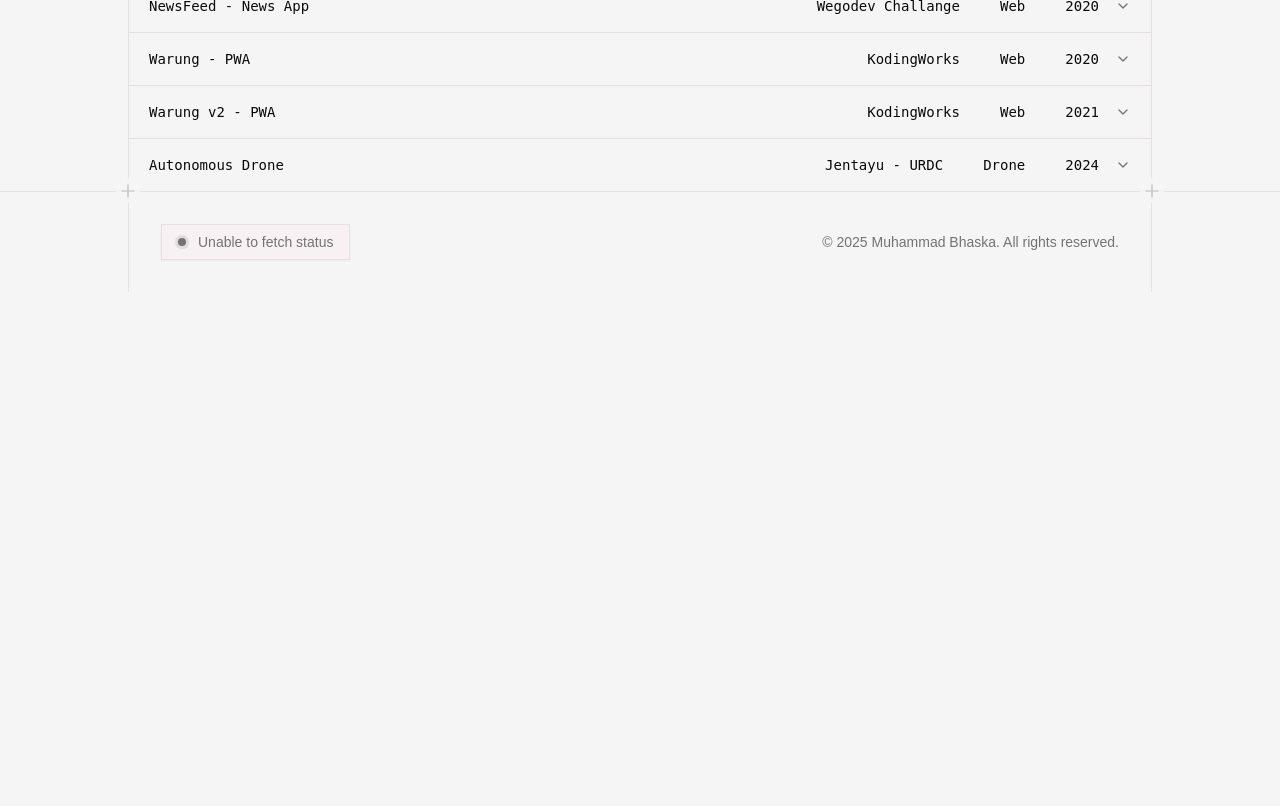
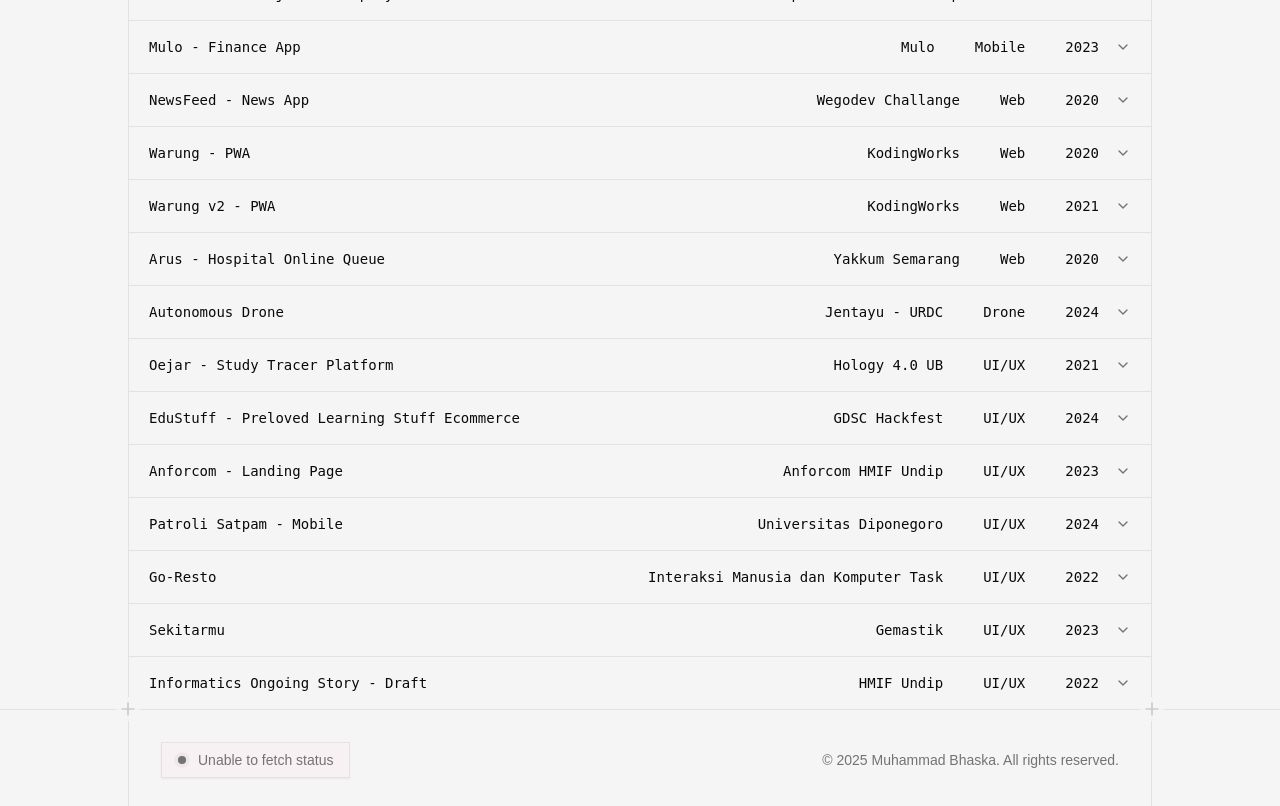
Before and after one commit to bhska/website-v2, a Next.js app: page /work in a window 1280 px wide. Shown: the part 840-1646 px from the top of the page. Before the commit the page ends 1132 px from the top, so only its background shows below. Built offline with nearby package versions, Linux system fonts and the light colour scheme; no server answers; a web font is replaced by a local one.

Commit message:
feat: added some work and fix other minor bugs

```diff
--- a/next.config.ts
+++ b/next.config.ts
@@ -11,6 +11,18 @@
   images: {
     formats: ['image/avif', 'image/webp'],
     domains: ['pub-04a7d9d106494ffdb1f0a353e63a9891.r2.dev', 'bucket.bhsk.dev'],
+    remotePatterns: [
+      {
+        protocol: 'https',
+        hostname: 'bucket.bhsk.dev',
+        port: '',
+      },
+      {
+        protocol: 'https',
+        hostname: 'pub-04a7d9d106494ffdb1f0a353e63a9891.r2.dev',
+        port: '',
+      },
+    ],
   },
   eslint: {
     ignoreDuringBuilds: true,
--- a/src/app/page.tsx
+++ b/src/app/page.tsx
@@ -19,10 +19,10 @@
         >
           <div className="grid grid-cols-1 md:grid-cols-2">
             <div className="bg-dashed flex aspect-video flex-col justify-center border-b p-10 md:aspect-square md:border-r md:border-b-0">
-              <h2 className="font-mono text-3xl font-medium sm:text-4xl md:text-5xl">
+              <h2 className="w-fit bg-white px-3 py-1 font-mono text-3xl font-medium sm:text-4xl md:text-5xl">
                 Azra Muhammad
               </h2>
-              <h2 className="font-mono text-3xl font-medium sm:text-4xl md:text-5xl">
+              <h2 className="mt-2 w-fit bg-white px-3 py-1 font-mono text-3xl font-medium sm:text-4xl md:text-5xl">
                 Bhaskarogra
               </h2>
 
@@ -55,9 +55,9 @@
           viewport={{ once: true }}
         >
           <Gallery
-            items={galleryItems.slice(0, 5)}
-            bend={1}
-            textColor="#000"
+            items={galleryItems}
+            bend={2}
+            textColor="#333"
             borderRadius={0.05}
             className="absolute bottom-0 left-0 z-10 h-5/6 w-full md:h-5/6"
           />
--- a/src/app/work/components/work-item.tsx
+++ b/src/app/work/components/work-item.tsx
@@ -34,7 +34,7 @@
   const aspectRatio = useImageAspectRatio(imgRef);
 
   const isDesktopRatio = aspectRatio && aspectRatio > 1;
-  const isSingle = images.length === 1;
+  const isSingleImage = images.length === 1;
   const isMobile = useIsMobile();
   const plugin = React.useRef(Autoplay({ delay: 2000, stopOnInteraction: true, jump: false }));
 
@@ -116,8 +116,8 @@
                     ref={imgRef}
                     key={src}
                     alt={title}
-                    width={isDesktopRatio ? (isSingle ? 650 : 450) : 250}
-                    height={isDesktopRatio ? (isSingle ? 650 : 450) : 200}
+                    width={isDesktopRatio ? (isSingleImage ? 650 : 450) : 250}
+                    height={isDesktopRatio ? (isSingleImage ? 650 : 450) : 200}
                     src={src}
                   />
                 </CarouselItem>
@@ -128,14 +128,19 @@
           <CarouselNext />
         </Carousel>
       ) : (
-        <div className="bg-dashed group relative aspect-video rounded-2xl border border-neutral-300/20 bg-neutral-200/40 mask-b-from-100% transition duration-300 ease-in-out hover:bg-neutral-300">
+        <div
+          className={cn(
+            'bg-dashed group relative rounded-2xl border border-neutral-300/20 bg-neutral-200/40 mask-b-from-100% transition duration-300 ease-in-out hover:bg-neutral-300',
+            isSingleImage ? 'aspect-[16/6]' : 'aspect-video',
+          )}
+        >
           {images.map((src, index) => (
             <Image
               ref={imgRef}
               key={src}
               alt={title}
-              width={isDesktopRatio ? (isSingle ? 650 : 450) : 250}
-              height={isDesktopRatio ? (isSingle ? 650 : 450) : 200}
+              width={isDesktopRatio ? (isSingleImage ? 650 : 450) : 250}
+              height={isDesktopRatio ? (isSingleImage ? 650 : 450) : 200}
               src={src}
               className={cn(
                 getCustomClassNames(index),
--- a/src/assets/styles/globals.css
+++ b/src/assets/styles/globals.css
@@ -68,7 +68,7 @@
   }
 
   .prose {
-    @apply !w-fit !text-xs md:!text-base;
+    @apply !w-fit !text-xs md:!text-sm;
   }
 
   .prose code::after,
--- a/src/components/animations/gallery.tsx
+++ b/src/components/animations/gallery.tsx
@@ -35,7 +35,7 @@
 function createTextTexture(
   gl: GL,
   text: string,
-  font = 'bold 30px monospace',
+  font = 'bold 16px VCR Mono',
   color = 'black',
 ): { texture: Texture; width: number; height: number } {
   const canvas = document.createElement('canvas');
@@ -81,21 +81,14 @@
   font: string;
   mesh!: Mesh;
 
-  constructor({
-    gl,
-    plane,
-    renderer,
-    text,
-    textColor = '#000',
-    font = '30px sans-serif',
-  }: TitleProps) {
+  constructor({ gl, plane, renderer, text, textColor = '#000', font }: TitleProps) {
     autoBind(this);
     this.gl = gl;
     this.plane = plane;
     this.renderer = renderer;
     this.text = text;
     this.textColor = textColor;
-    this.font = font;
+    this.font = font!;
     this.createMesh();
   }
 
@@ -299,7 +292,7 @@
       transparent: true,
     });
     const img = new Image();
-    img.crossOrigin = 'anonymous';
+    // img.crossOrigin = 'anonymous';
     img.src = this.image;
     img.onload = () => {
       texture.image = img;
@@ -435,7 +428,7 @@
       bend = 1,
       textColor = '#ffffff',
       borderRadius = 0,
-      font = 'bold 30px DM Sans',
+      font = 'bold 30px VCR Mono',
     }: AppConfig,
   ) {
     document.documentElement.classList.remove('no-js');
@@ -536,6 +529,7 @@
     const galleryItems = items && items.length ? items : defaultItems;
     this.mediasImages = galleryItems.concat(galleryItems);
     this.medias = this.mediasImages.map((data, index) => {
+      console.log(data, 'ini data');
       return new Media({
         geometry: this.planeGeometry,
         gl: this.gl,
@@ -665,7 +659,7 @@
   bend = 3,
   textColor = '#000',
   borderRadius = 0,
-  font = 'bold 30px VCR',
+  font = 'bold 30px VCR Mono',
   className = '',
 }) => {
   const containerRef = useRef<HTMLDivElement>(null);
@@ -686,7 +680,10 @@
 
   return (
     <div
-      className={cn('h-full w-full cursor-grab overflow-hidden active:cursor-grabbing', className)}
+      className={cn(
+        'h-full w-full cursor-grab overflow-hidden !font-mono active:cursor-grabbing',
+        className,
+      )}
       ref={containerRef}
     />
   );
--- a/src/configs/gallery.ts
+++ b/src/configs/gallery.ts
@@ -1,38 +1,42 @@
 export const galleryItems = [
   {
-    image: `https://pub-04a7d9d106494ffdb1f0a353e63a9891.r2.dev/jentayu-1.png`,
+    image: `https://bucket.bhsk.dev/jentayu-1.png`,
     text: 'URDC Full Team',
   },
   {
-    image: `https://pub-04a7d9d106494ffdb1f0a353e63a9891.r2.dev/jentayu-2.png`,
+    image: `https://bucket.bhsk.dev/jentayu-2.png`,
     text: 'Last Dance',
   },
   {
-    image: `https://pub-04a7d9d106494ffdb1f0a353e63a9891.r2.dev/jentayu-3.png`,
+    image: `https://bucket.bhsk.dev/jentayu-3.png`,
     text: '3rd Place Region Selection - KRTI 2024',
   },
   {
-    image: `https://pub-04a7d9d106494ffdb1f0a353e63a9891.r2.dev/kominfo-1.png`,
+    image: `https://bucket.bhsk.dev/kominfo-1.png`,
     text: 'Kominfo @ HMIF',
   },
   {
-    image: `https://pub-04a7d9d106494ffdb1f0a353e63a9891.r2.dev/icicos-1.png`,
+    image: `https://bucket.bhsk.dev/icicos-1.png`,
     text: 'Full Team ICICOS 2024',
   },
   {
-    image: `https://pub-04a7d9d106494ffdb1f0a353e63a9891.r2.dev/icicos-2.png`,
+    image: `https://bucket.bhsk.dev/icicos-2.png`,
     text: 'IT @ ICICOS 2024',
   },
   {
-    image: `https://pub-04a7d9d106494ffdb1f0a353e63a9891.r2.dev/gdg-1.png`,
+    image: `https://bucket.bhsk.dev/gdg-1.png`,
     text: 'I/O 2024 @ GDG Semarang',
   },
   {
-    image: `https://pub-04a7d9d106494ffdb1f0a353e63a9891.r2.dev/gdg-2.png`,
+    image: `https://bucket.bhsk.dev/gdg-2.png`,
     text: 'DevFest 2024 @ GDG Semarang',
   },
   {
-    image: `https://pub-04a7d9d106494ffdb1f0a353e63a9891.r2.dev/gdg-3.png`,
+    image: `https://bucket.bhsk.dev/gdg-3.png`,
     text: 'DevFest 2023 @ GDG Semarang',
   },
+  {
+    image: `https://bucket.bhsk.dev/gdg-4.jpg`,
+    text: 'GCR 2025 @ GDG Semarang',
+  },
 ];
--- a/src/configs/work.ts
+++ b/src/configs/work.ts
@@ -43,6 +43,37 @@
     title: 'Aspiration App',
     client: 'SMK N 7 Semarang',
     year: '2021',
+    category: 'Web',
+  },
+  {
+    description: '',
+    images: [
+      'https://bucket.bhsk.dev/patroli-satpam-1.png',
+      'https://bucket.bhsk.dev/patroli-satpam-2.png',
+      'https://bucket.bhsk.dev/patroli-satpam-3.png',
+    ],
+    techStack: [
+      'Nextjs',
+      'React',
+      'Typescript',
+      'TailwindCSS',
+      'Vercel',
+      'PrismaORM',
+      'PostgreSQL',
+      'Flutter',
+    ],
+    title: 'Patroli Satpam',
+    client: 'Universitas Diponegoro',
+    year: '2025',
+    category: 'Web, Mobile',
+  },
+  {
+    description: '',
+    images: ['https://bucket.bhsk.dev/monoxide-1.png'],
+    techStack: ['Nextjs', 'React', 'Typescript', 'TailwindCSS', 'Vercel'],
+    title: 'Monoxide',
+    client: 'Technocorner 2022',
+    year: '2025',
     category: 'Web',
   },
   {
@@ -93,7 +124,7 @@
     techStack: ['Nextjs', 'React', 'Typescript', 'TailwindCSS', 'Vercel', 'Motion'],
     title: 'Informatics Ongoing Story',
     client: 'HMIF Undip',
-    year: '2023',
+    year: '2022',
     category: 'Web',
   },
   {
@@ -156,6 +187,19 @@
   {
     description: '',
     images: [
+      'https://bucket.bhsk.dev/arus-1.png',
+      'https://bucket.bhsk.dev/arus-2.png',
+      'https://bucket.bhsk.dev/arus-3.png',
+    ],
+    techStack: ['Nextjs', 'React', 'Javascript', 'Material-UI'],
+    title: 'Arus - Hospital Online Queue',
+    client: 'Yakkum Semarang',
+    year: '2020',
+    category: 'Web',
+  },
+  {
+    description: '',
+    images: [
       'https://bucket.bhsk.dev/warung-v2-1.png',
       'https://bucket.bhsk.dev/warung-v2-2.png',
       'https://bucket.bhsk.dev/warung-v2-3.png',
@@ -166,4 +210,67 @@
     year: '2024',
     category: 'Drone',
   },
+  {
+    description: '',
+    images: ['https://bucket.bhsk.dev/portfolio-1.png'],
+    techStack: ['Figma'],
+    title: 'Oejar - Study Tracer Platform',
+    client: 'Hology 4.0 UB',
+    year: '2021',
+    category: 'UI/UX',
+  },
+  {
+    description: '',
+    images: ['https://bucket.bhsk.dev/portfolio-2.png'],
+    techStack: ['Figma'],
+    title: 'EduStuff - Preloved Learning Stuff Ecommerce',
+    client: 'GDSC Hackfest',
+    year: '2024',
+    category: 'UI/UX',
+  },
+  {
+    description: '',
+    images: ['https://bucket.bhsk.dev/portfolio-3.png'],
+    techStack: ['Figma'],
+    title: 'Anforcom - Landing Page',
+    client: 'Anforcom HMIF Undip',
+    year: '2023',
+    category: 'UI/UX',
+  },
+  {
+    description: '',
+    images: ['https://bucket.bhsk.dev/portfolio-4.png'],
+    techStack: ['Figma'],
+    title: 'Patroli Satpam - Mobile',
+    client: 'Universitas Diponegoro',
+    year: '2024',
+    category: 'UI/UX',
+  },
+  {
+    description: '',
+    images: ['https://bucket.bhsk.dev/portfolio-5.png'],
+    techStack: ['Figma'],
+    title: 'Go-Resto',
+    client: 'Interaksi Manusia dan Komputer Task',
+    year: '2022',
+    category: 'UI/UX',
+  },
+  {
+    description: '',
+    images: ['https://bucket.bhsk.dev/portfolio-6.png'],
+    techStack: ['Figma'],
+    title: 'Sekitarmu',
+    client: 'Gemastik',
+    year: '2023',
+    category: 'UI/UX',
+  },
+  {
+    description: '',
+    images: ['https://bucket.bhsk.dev/portfolio-7.png'],
+    techStack: ['Figma'],
+    title: 'Informatics Ongoing Story - Draft',
+    client: 'HMIF Undip',
+    year: '2022',
+    category: 'UI/UX',
+  },
 ];
```
Also changed, not shown: package.json (+43 -43 lines), 1 other file (tests, documents, lock files or other folders).
